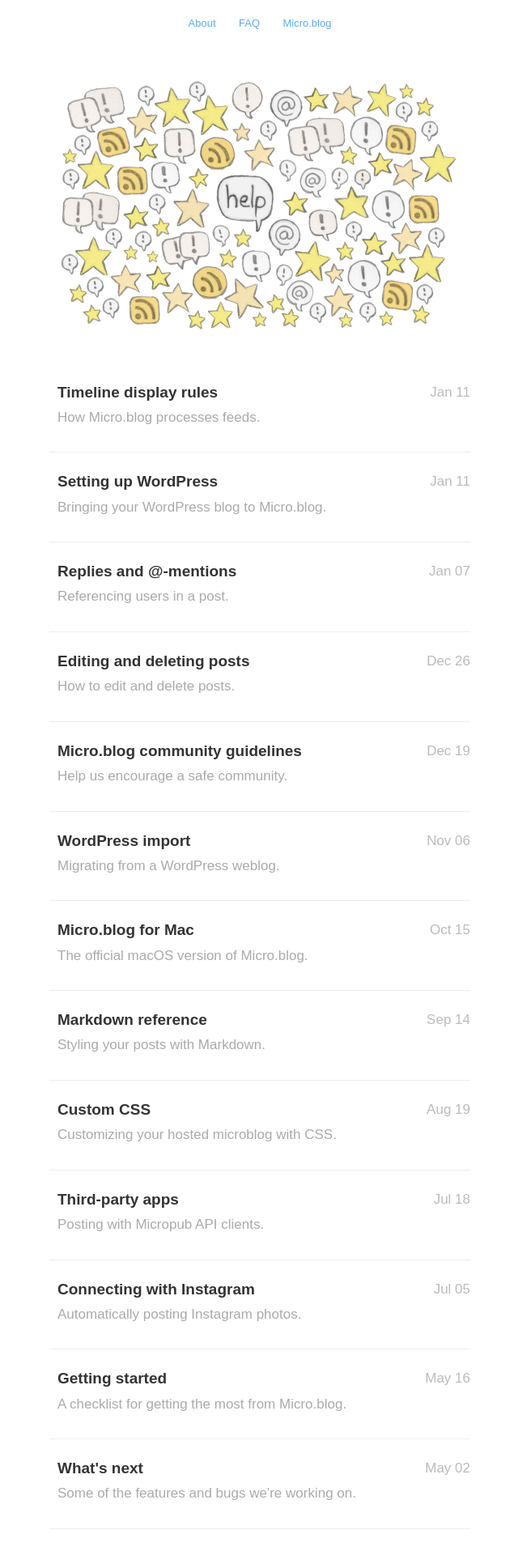
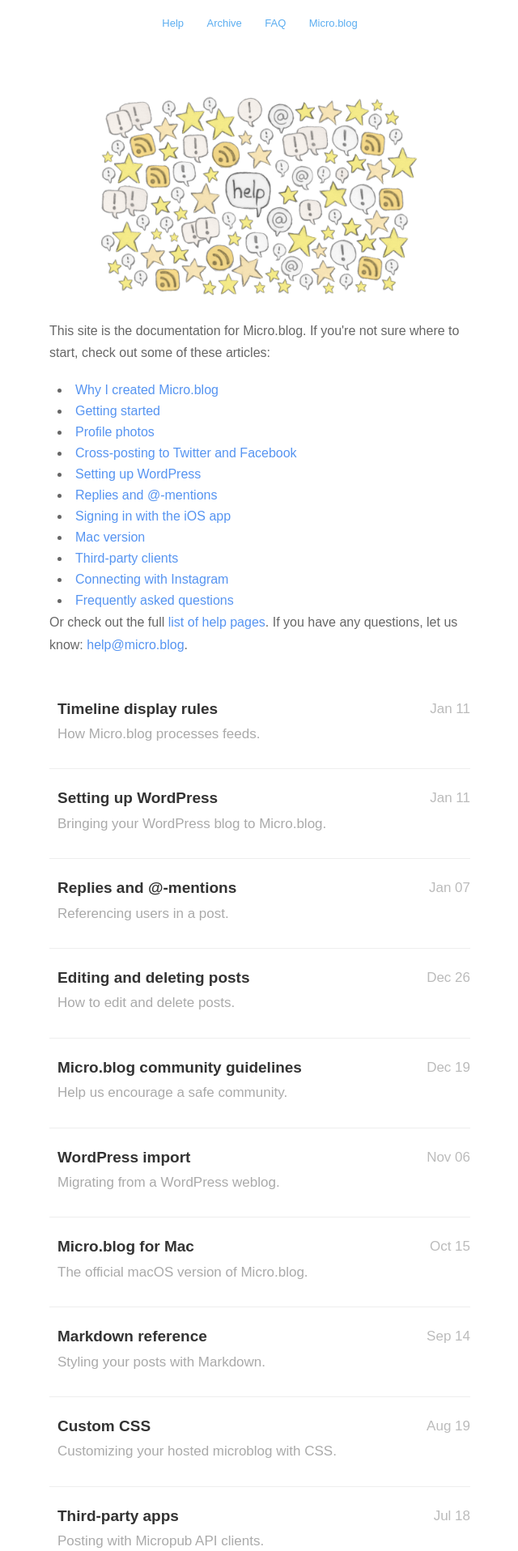
Before and after one commit to microdotblog/help.micro.blog, a Jekyll site: the page built from index.html, in a window 1280 px wide. Shown: the top 1916 px of the page at 81% size, without its empty margins (319-959 px from the left). Built offline with Jekyll 4.4.1, drawn with Linux system fonts in a browser that asks for light colours; nearby versions of some CDN libraries; the list of posts is cut into pages by our own code.

Commit message:
Reorganized the main page, added an archive. Phasing out the about page.

```diff
--- a/_config.yml
+++ b/_config.yml
@@ -8,6 +8,8 @@
 highlighter: rouge
 
 paginate: 20
+paginate_path: "/page/:num/"
+
 baseurl: /
 domain_name: 'http://help.micro.blog'
 google_analytics: 'UA-XXXXXXXX-X'
--- a/_includes/navigation.html
+++ b/_includes/navigation.html
@@ -1,9 +1,6 @@
 <nav class="main-nav">
-    {% if page.title %}
-        <a href='/'> <span class="arrow">←</span> Help </a>
-    {% endif %}
-
-	<a href='/about/'>About</a>
+	<a href='/'>Help</a>
+	<a href='/archive/'>Archive</a>
 	<a href='/faq/'>FAQ</a>
 
     <a href="https://micro.blog/" id="snippets_link">Micro.blog</a>
--- a/assets/css/style.css
+++ b/assets/css/style.css
@@ -659,6 +659,6 @@
 }
 
 .logo {
-	width: 500px;
+	width: 400px;
 	height: auto;
 }
--- a/index.html
+++ b/index.html
@@ -2,7 +2,25 @@
 profile: false
 ---
 
-<center><img src="/assets/images/header_help.png" class="logo" alt="Micro.blog" /></center>
+<p><center><img src="/assets/images/header_help.png" class="logo" alt="Micro.blog" /></center></p>
+
+<p>This site is the documentation for Micro.blog. If you're not sure where to start, check out some of these articles:</p>
+
+<ul>
+	<li class="about_link"><a href="/2015/why-i-created-this/">Why I created Micro.blog</a></li>
+	<li class="about_link"><a href="/2017/getting-started/">Getting started</a></li>
+	<li class="about_link"><a href="/2015/profile-photos/">Profile photos</a></li>
+	<li class="about_link"><a href="/2016/cross-posting-twitter/">Cross-posting to Twitter and Facebook</a></li>
+	<li class="about_link"><a href="/2018/setting-up-wordpress/">Setting up WordPress</a></li>
+	<li class="about_link"><a href="/2018/replies-and-mentions/">Replies and @-mentions</a></li>
+	<li class="about_link"><a href="/2015/signing-in-ios/">Signing in with the iOS app</a></li>
+	<li class="about_link"><a href="/2017/mac-version/">Mac version</a></li>
+	<li class="about_link"><a href="/2017/micropub-clients/">Third-party clients</a></li>
+	<li class="about_link"><a href="/2017/instagram/">Connecting with Instagram</a></li>
+	<li class="about_link"><a href="/faq/">Frequently asked questions</a></li>
+</ul>
+
+<p>Or check out the full <a href="/archive/">list of help pages</a>. If you have any questions, let us know: <a href="mailto:help@micro.blog">help@micro.blog</a>.</p>
 
 {% include post-list.html %}
 {% include footer.html %}
```
Also changed, not shown: archive.md (added, +8 -0 lines).
